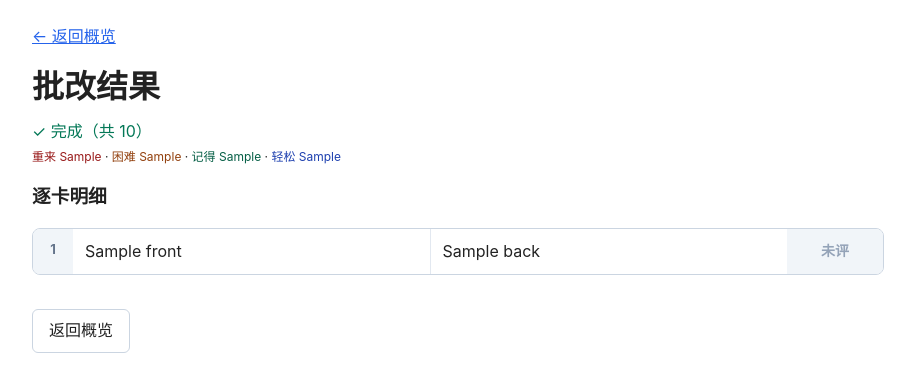
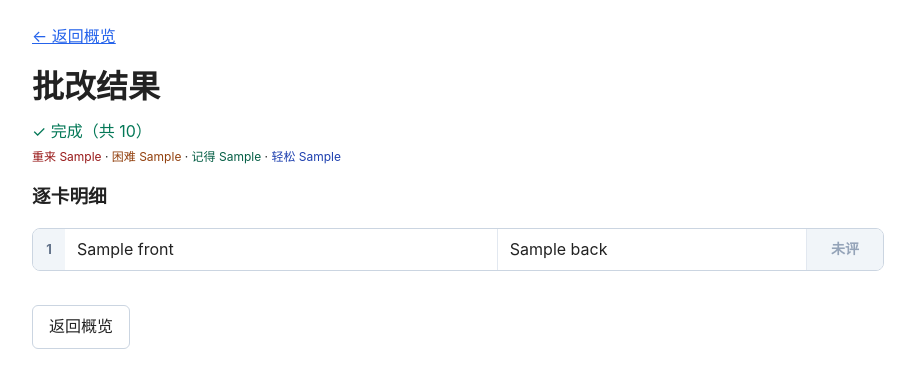
Before and after one commit to xmonkey/paperback, a FastAPI app: template src/paperback/templates/results.html.j2 in a window 1280 px wide. Shown: the top 392 px of the page, without its empty margins (182-1097 px from the left). Run offline with FastAPI, Linux system fonts and the light colour scheme; the template is opened without the code that fills it: most values are stand-ins (such as "Sample title", 1, 10 or a date in 2020).

Commit message:
style(results): 明细页改 grid 四栏，修短文本留白散乱
flex 平铺改 grid（序号 32px / 题面 1.4fr / 答案 1fr / 档位 76px），
垂直居中，答案栏加右边框。短文本不再撑出大片留白。

```diff
--- a/src/paperback/templates/results.html.j2
+++ b/src/paperback/templates/results.html.j2
@@ -2,11 +2,11 @@
 {% block title %}批改结果 · {{ session.deck }}{% endblock %}
 {% block head %}
 <style>
-  .res-row{display:flex;border:1px solid #cbd5e1;border-radius:8px;margin-bottom:8px;overflow:hidden}
-  .res-row .idx{flex:0 0 40px;display:flex;align-items:flex-start;justify-content:center;padding:10px 4px;font-weight:700;color:#64748b;background:#f1f5f9;font-size:13px}
-  .res-row .front{flex:1;padding:10px 12px;border-right:1px solid #e2e8f0}
-  .res-row .back{flex:1;padding:10px 12px}
-  .res-row .grade{flex:0 0 96px;display:flex;flex-direction:column;align-items:center;justify-content:center;padding:10px;font-weight:600;font-size:14px}
+  .res-row{display:grid;grid-template-columns:32px 1.4fr 1fr 76px;border:1px solid #cbd5e1;border-radius:8px;margin-bottom:8px;overflow:hidden;min-height:40px}
+  .res-row .idx{display:flex;align-items:center;justify-content:center;padding:8px 0;font-weight:700;color:#64748b;background:#f1f5f9;font-size:13px}
+  .res-row .front{padding:8px 12px;border-right:1px solid #e2e8f0;display:flex;align-items:center}
+  .res-row .back{padding:8px 12px;border-right:1px solid #e2e8f0;display:flex;align-items:center}
+  .res-row .grade{display:flex;align-items:center;justify-content:center;padding:8px 4px;font-weight:600;font-size:14px;text-align:center}
   .g-1{background:#fee2e2;color:#991b1b}
   .g-2{background:#fef3c7;color:#92400e}
   .g-3{background:#d1fae5;color:#065f46}
```
